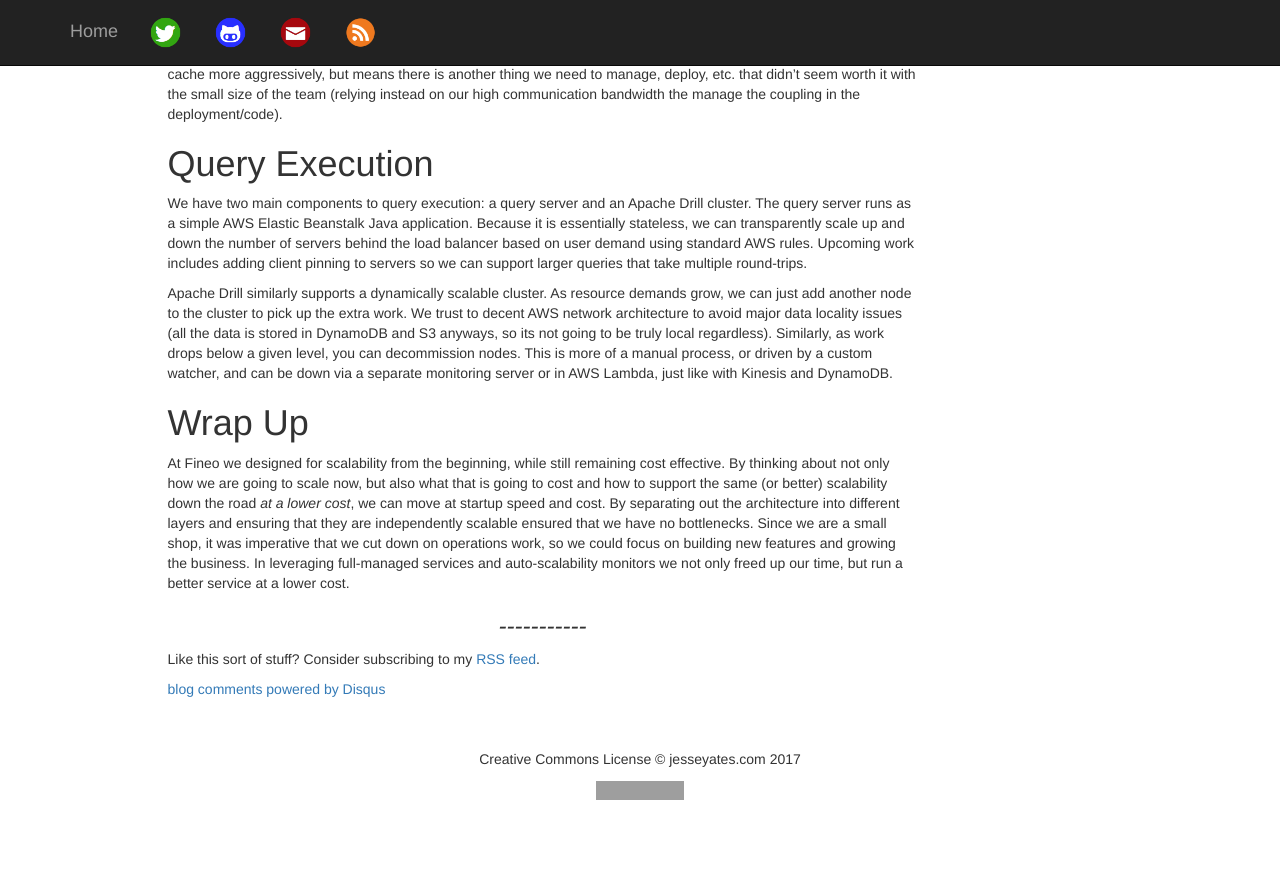
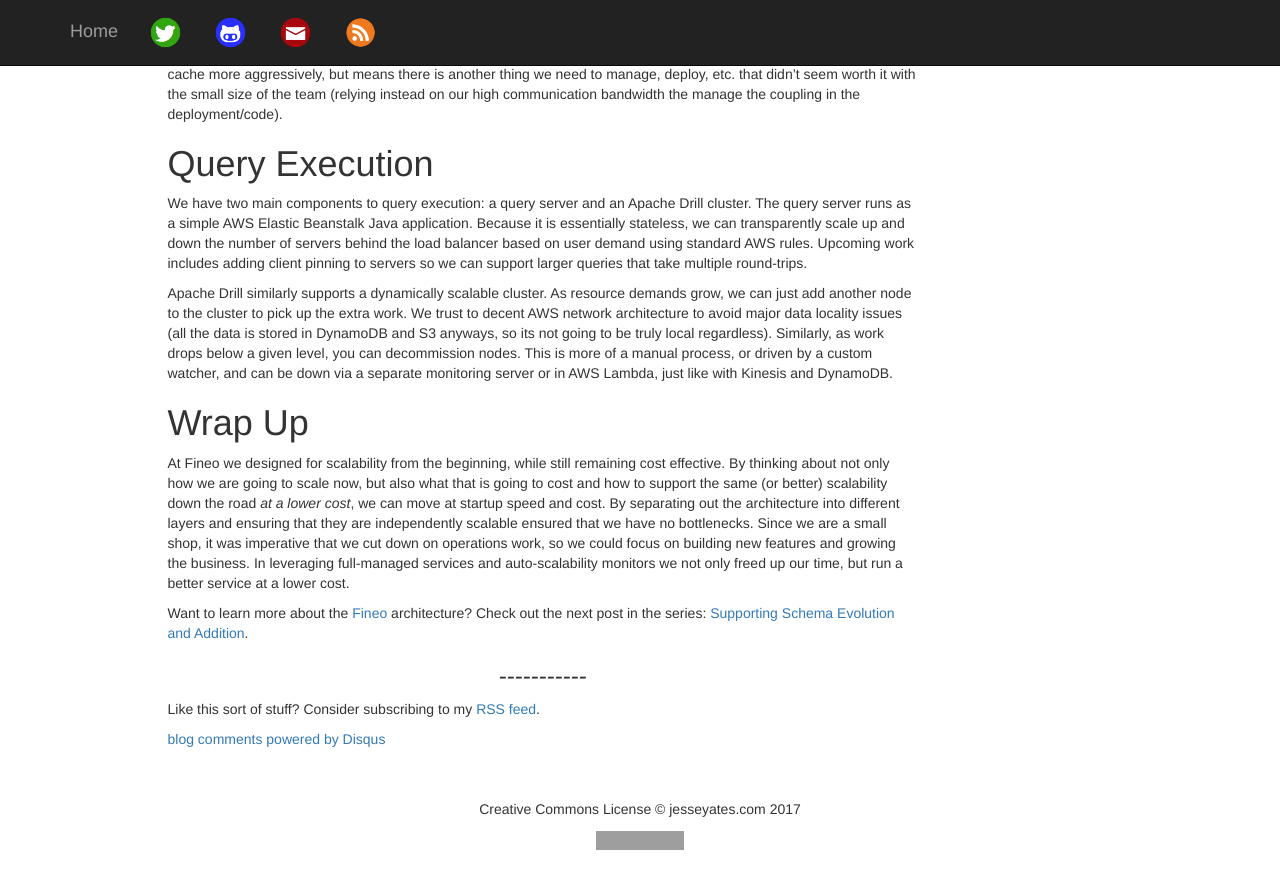
Before and after one commit to jyates/jyates.github.com, a Jekyll site: the page built from _posts/2017-05-12-scaling-out-fineo.md, in a window 1280 px wide and 900 px high, scrolled down 2357 px. Shown: the top 889 px of the window. Built offline with Jekyll 4.4.1, drawn with Linux system fonts in a browser that asks for light colours; nearby versions of some CDN libraries; library files that are not in the unit come from our copies; comment, search, counter and statistics services are not loaded; before the commit the page ends 3207 px from its top, so only the background shows below that; grey boxes are pictures that could not be loaded.

Commit message:
Publishing schema evolution

```diff
--- a/_posts/2017-05-12-scaling-out-fineo.md
+++ b/_posts/2017-05-12-scaling-out-fineo.md
@@ -72,6 +72,7 @@
 
 At Fineo we designed for scalability from the beginning, while still remaining cost effective. By thinking about not only how we are going to scale now, but also what that is going to cost and how to support the same (or better) scalability down the road _at a lower cost_, we can move at startup speed and cost. By separating out the architecture into different layers and ensuring that they are independently scalable ensured that we have no bottlenecks. Since we are a small shop, it was imperative that we cut down on operations work, so we could focus on building new features and growing the business. In leveraging full-managed services and auto-scalability monitors we not only freed up our time, but run a better service at a lower cost.
 
+Want to learn more about the [Fineo] architecture? Check out the next post in the series: [Supporting Schema Evolution and Addition].
 
 [Fineo ingest post]: /2017/05/01/fineo-internals-ingest.mg.html
 [AWS Kinesis Autoscaling Util]: https://github.com/awslabs/amazon-kinesis-scaling-utils
@@ -79,3 +80,5 @@
 [lambda]: https://github.com/rockeee/dynamic-dynamodb-lambda
 [based]: https://github.com/channl/dynamodb-lambda-autoscale
 [implementations]: https://github.com/trek10inc/dynamodb-autoscaling
+[Fineo]: https://fineo.io
+[Supporting Schema Evolution and Addition]: /2017/05/15/supporting-schema-evolution-and-addition.html
```
Also changed, not shown: _posts/2017-05-10-dynamo-for-time-series.md (+3 -0 lines), _posts/2017-05-15-supporting-schema-evolution-and-addition.md (renamed from _drafts/supporting-schema-evolution-and-addition.md).
